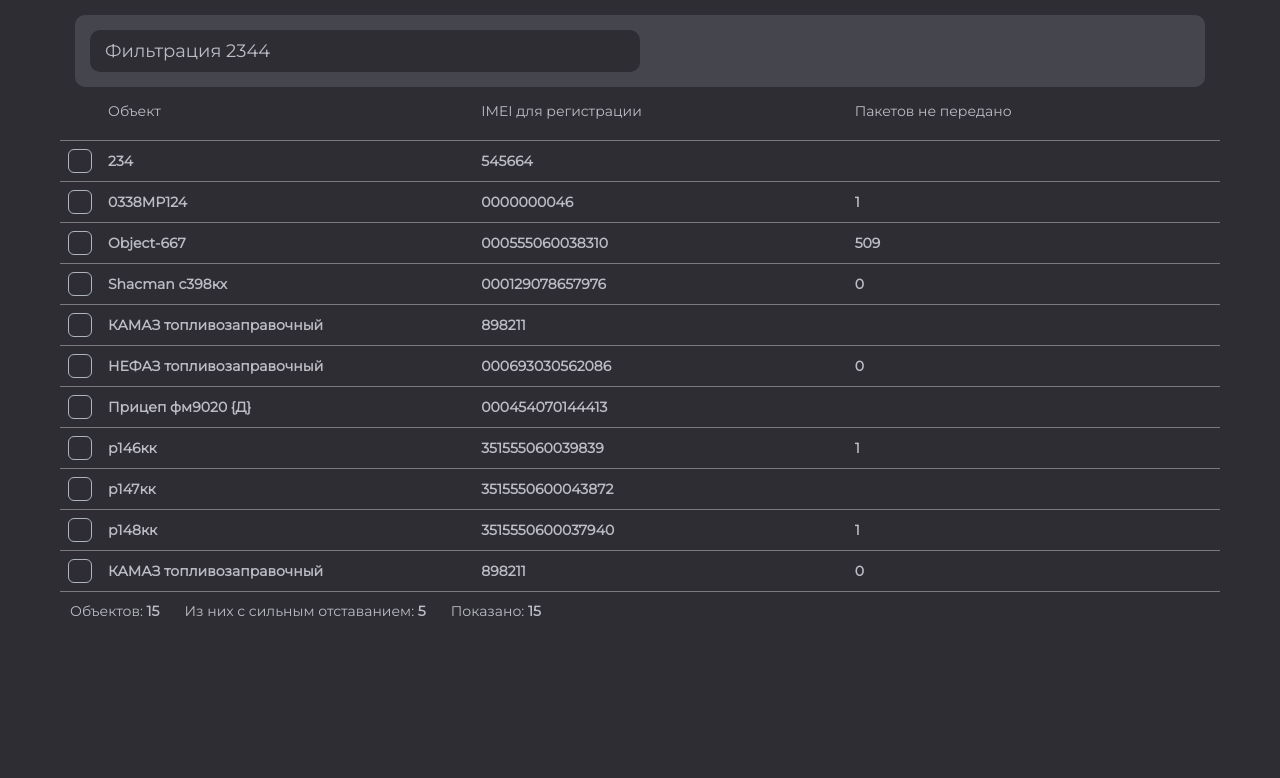
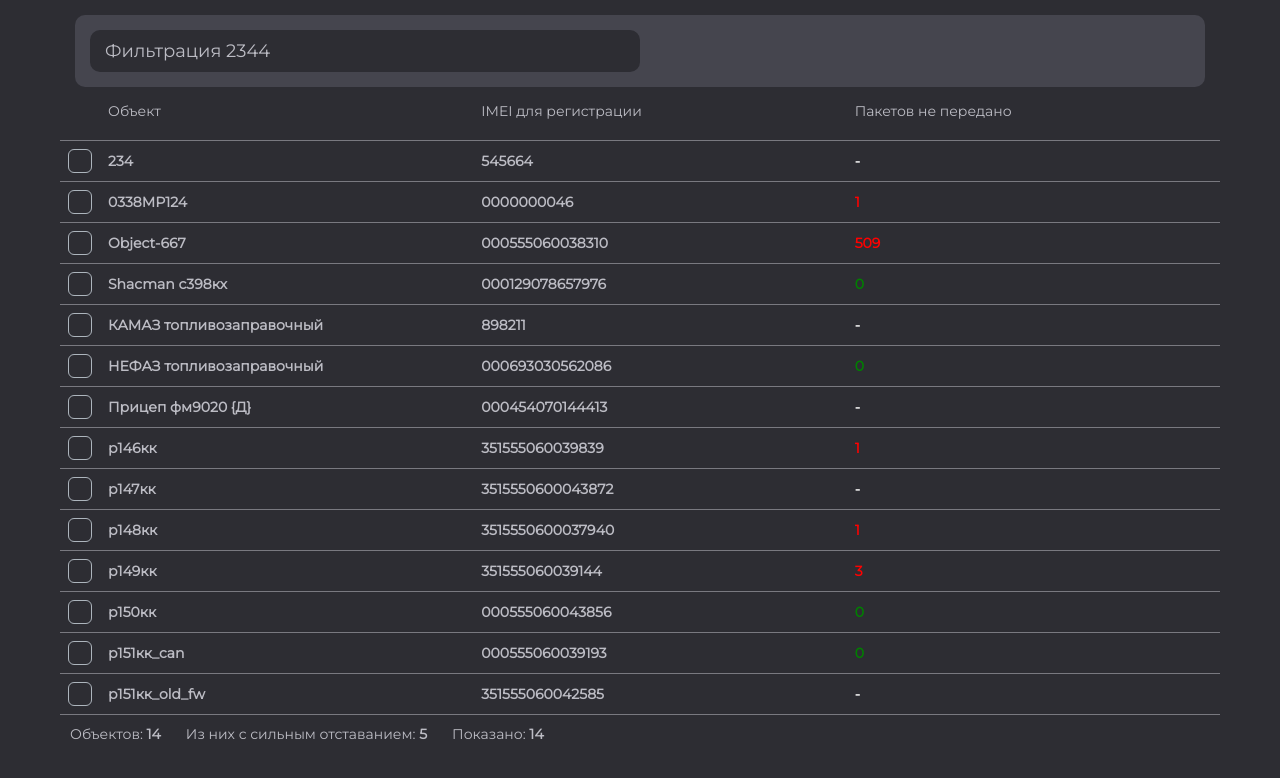
Before and after one commit to ArseniyKhal/fort-telecom, a React (Create React App) app: page / in a window 1280 px wide. Shown: the top 778 px of the page. Built offline with nearby package versions, Linux system fonts and the light colour scheme.

Commit message:
цифры в хедере и 4 колонке

```diff
--- a/src/App.tsx
+++ b/src/App.tsx
@@ -6,7 +6,7 @@ export interface DataType {
   id: number
   name: string
   IMEI: string
-  value: number | undefined
+  value: number | undefined | string
 }
 
 function App() {
@@ -14,6 +14,9 @@ function App() {
     return <ResultItem key={el.id} dataItem={el}></ResultItem>
   })
 
+  const slowPackets = fileData.filter(
+    (el: DataType) => el.value !== 0 && el.value !== undefined,
+  )
   return (
     <>
       <S.GlobalStyle />
@@ -41,13 +44,13 @@ function App() {
             <S.BodyTable>{lastMap}</S.BodyTable>
             <S.FooterTable>
               <S.FooterText>
-                Объектов: <span>15</span>
+                Объектов: <span>{fileData.length}</span>
               </S.FooterText>
               <S.FooterText>
-                Из них с сильным отставанием: <span>5</span>
+                Из них с сильным отставанием: <span>{slowPackets.length}</span>
               </S.FooterText>
               <S.FooterText>
-                Показано: <span>15</span>
+                Показано: <span>{fileData.length}</span>
               </S.FooterText>
             </S.FooterTable>
           </S.MyComponent>
--- a/src/components/ResultItem/ResultItem.tsx
+++ b/src/components/ResultItem/ResultItem.tsx
@@ -3,6 +3,14 @@ import { DataType } from '../../App'
 import * as S from './ResultItem.styles'
 
 export const ResultItem = ({ dataItem }: { dataItem: DataType }) => {
+  let colorTextValue: string
+  if (dataItem.value === undefined) {
+    colorTextValue = 'white'
+  } else if (dataItem.value) {
+    colorTextValue = 'red'
+  } else {
+    colorTextValue = 'green'
+  }
   return (
     <S.ResultsItem
     // onClick={() => handleClickUser()}
@@ -12,12 +20,18 @@ export const ResultItem = ({ dataItem }: { dataItem: DataType }) => {
     // }}
     >
       <S.ResultsItemCol1>
-        <S.InputСheckbox type="checkbox" id="checkbox"></S.InputСheckbox>
-        <S.InputLabel htmlFor="checkbox"></S.InputLabel>
+        <S.InputСheckbox type="checkbox" id={dataItem.id}></S.InputСheckbox>
+        <S.InputLabel htmlFor={dataItem.id}></S.InputLabel>
       </S.ResultsItemCol1>
       <S.ResultsItemCol2>{dataItem.name}</S.ResultsItemCol2>
       <S.ResultsItemCol3>{dataItem.IMEI}</S.ResultsItemCol3>
-      <S.ResultsItemCol4>{dataItem.value}</S.ResultsItemCol4>
+      <S.ResultsItemCol4
+        style={{
+          color: `${colorTextValue}`,
+        }}
+      >
+        {dataItem.value === undefined ? '-' : dataItem.value}
+      </S.ResultsItemCol4>
     </S.ResultsItem>
   )
 }
--- a/src/data.js
+++ b/src/data.js
@@ -60,9 +60,27 @@ export const fileData = [
     value: 1,
   },
   {
-    id: 5,
-    name: 'КАМАЗ топливозаправочный',
-    IMEI: '898211',
+    id: 11,
+    name: 'р149кк',
+    IMEI: '351555060039144',
+    value: 3,
+  },
+  {
+    id: 12,
+    name: 'р150кк',
+    IMEI: '000555060043856',
     value: 0,
   },
+  {
+    id: 13,
+    name: 'р151кк_can',
+    IMEI: '000555060039193',
+    value: 0,
+  },
+  {
+    id: 14,
+    name: 'р151кк_old_fw',
+    IMEI: '351555060042585',
+    value: undefined,
+  },
 ]
```
